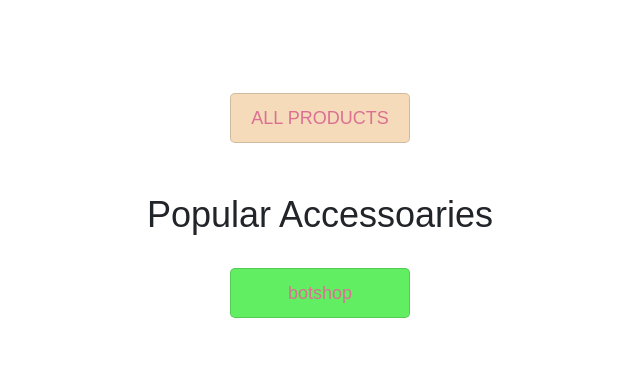
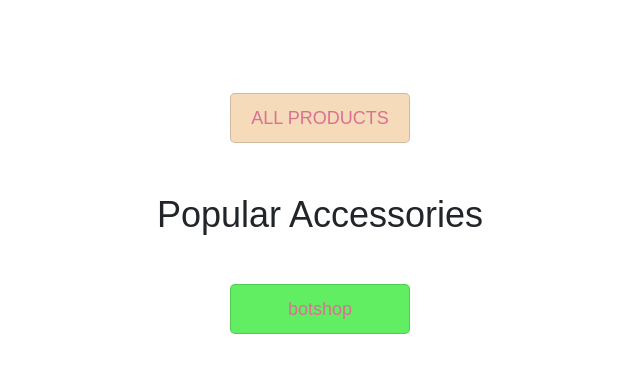
Before and after one commit to Ingahni/misticshop, a Django app: page / in a window 1280 px wide. Shown: the part 221-594 px from the top of the page, without its empty margins (320-960 px from the left). Run offline with Django 5.2, Linux system fonts and the light colour scheme; data that the repository does not hold is empty; some libraries are stand-ins or nearby versions; some web fonts are replaced.

Commit message:
work to mistake

```diff
--- a/elit/main/static/css/base.css
+++ b/elit/main/static/css/base.css
@@ -145,6 +145,12 @@
     background-color: rgba(252, 190, 109, 0.42);
 }
 
+.frame2 {
+    position: absolute;
+    left: -0.5%;
+    bottom: 60%;
+    z-index: -1;
+}
 .logogothic {
     position: absolute ;
     top: 6%;
--- a/elit/main/templates/main/base.html
+++ b/elit/main/templates/main/base.html
@@ -13,15 +13,15 @@
         <meta name="viewport" content="width=device-width, initial-scale=1">
 
         {% comment %} bootstrap {% endcomment %}
-        <link rel="stylesheet" href="{% static 'bootstrap\css\bootstrap.min.css' %}">
+        <link rel="stylesheet" href="{% static 'bootstrap/css/bootstrap.min.css' %}">
         {% comment %} local css {% endcomment %}
-        <link rel="stylesheet" href="{% static 'css\base.css' %}">
+        <link rel="stylesheet" href="{% static 'css/base.css' %}">
 
     </head>
     <body>
         <header class="header sticky-top">
             <div class="header-container d-flex">
-                <navbar class="header-nav pt-4">
+                <nav class="header-nav pt-4">
                     <ul  class="header-list d-flex">
                         <li>
                             <a href="/" class="nav-a m-3">Home</a>
@@ -30,13 +30,18 @@
                             <a href="#" class="nav-a m-3">Shop</a>
                         </li>
                     </ul>
-                </navbar>
+                </nav>
                  <div class="header-logo">
-                    <a href="/"><img src="{% static 'img/logo.png' %}" all="" class="elit-logo"></a>
+                    <a href="/"><img src="{% static 'img/logo.png' %}" alt="" class="elit-logo"></a>
                 </div>
                 <div class="header-profile pt-2">
                     <a href="{% url 'cart:cart_detail' %}"><img src="{% static 'img/cart_online.png' %}" alt="" class="grob"></a>
                     <a href="#" class="m-2">LOGIN</a>
+                        {% comment %} {% if user.is_authenticated %}
+                            <a href="{% url 'logout' %}" class="m-2">LOGOUT</a>
+                        {% else %}
+                            <a href="{% url 'login' %}" class="m-2">LOGIN</a>
+                        {% endif %} {% endcomment %}
                     {% comment %} иконка что будет вести в корзину {% endcomment %}
                     <p class="cart-quantity">
                         {% with cart_quantity=cart|length %}
@@ -54,9 +59,11 @@
             {% block content %}
             {% endblock content %}
         </div>
-
+        {% comment %} <img src="{% static 'img/frame2.png' %}" alt="" class="frame2"> {% endcomment %}
+       {% comment %} <footer class="footer d-flex justify-content-center align-items-center">
+            <p class="footer-text">© 2025 Elit. All rights reserved.</p> {% endcomment %}
         {% comment %} js for bootstrap {% endcomment %}
-        <script src="{% static 'bootstrap\js\bootstrap.bundle.min.js' %}"></script>
+        <script src="{% static 'bootstrap/js/bootstrap.bundle.min.js' %}"></script>
     </body>
 </html>
 
--- a/elit/main/templates/main/index/index.html
+++ b/elit/main/templates/main/index/index.html
@@ -5,18 +5,21 @@
 
 {% block content %}
     <section class="home d-flex flex-column">
-        <div class="home-title d-flex flex-column elign-items-center">
+        <div class="home-title d-flex flex-column align-items-center">
             <a href="#" class="home-btn mt-4">ALL PRODUCTS</a>
         </div>
         <div class="home-recomendation">
-            <div class="rec-title nb-4">
-                <h3><span>Popular Accessoaries</span></h3>
+            <div class="rec-title mb-4">
+                <h3><span>Popular Accessories</span></h3>
             </div>
         </div>
         <div class="home-cards d-flex gap-4">
+            {% comment %}Відображення карток товарів. Ітерує по всіх products, кожен виводиться як картка з посиланням. {% endcomment %}
             {% for product in products %}
                 <a href="{{ product.get_absolute_url }}" class="home-card d-flex flex-column align-items-center">
                     <img src="{% if product.image %}{{ product.image.url }}{% else %}{% static 'img/noimage.jpg' %}{% endif %}" class="card-img" alt="">
+                    {% comment %} Назва та ціна. Якщо є знижка — стара ціна зачеркнута, поруч нова.
+Інакше просто виводиться ціна. {% endcomment %}
                     <h5 class="title-card">{{ product.name }}</h5>
                     {% if product.discount %}
                         <div class="cart-discount d-flex gap-2">
@@ -29,7 +32,7 @@
                 </a>
             {% endfor %}
         </div>
-        <div class="bot-title d-flex flex-column elign-items-center">
+        <div class="bot-title d-flex flex-column align-items-center">
             <a href="#" class="bot-btn mt-4">botshop</a>
         </div>
     </section>
@@ -38,3 +41,5 @@
 {% endblock content %}
 
 {% comment %} главная страница,  {% endcomment %}
+
+{% comment %} Цей шаблон home.html — це головна сторінка інтернет-магазину, написана з використанням Django Template Language. Він відповідає за відображення кнопки переходу до всіх товарів, секції з популярними товарами та нижньої кнопки (бот-магазин). {% endcomment %}
--- a/elit/main/templates/main/product/list.html
+++ b/elit/main/templates/main/product/list.html
@@ -57,7 +57,6 @@
             <li class="{% if not products.has_next %}disabled{% endif %}">
                 <a href="{% if products.has_next %}?page={{products.next_page_number}}{% endif %}">Next</a>
             </li>
-
         </ul>
     </div>
 </div>
```
Also changed, not shown: elit/cart/templates/cart/detail.html (+5 -4 lines), elit/main/templates/main/product/detail.html (+7 -1 lines).
